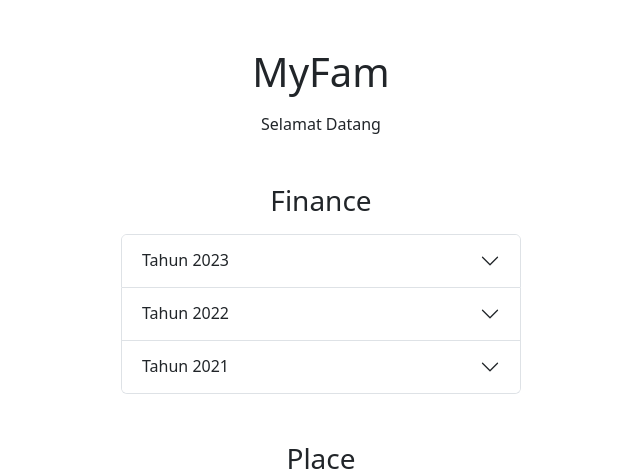
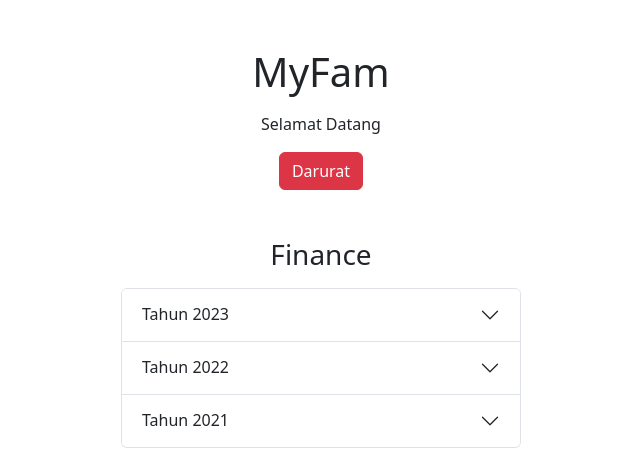
Before and after one commit to nusaniz/myfam.github.io, a plain HTML site: page index.html in a window 1280 px wide. Shown: the top 471 px of the page, without its empty margins (319-959 px from the left). Drawn offline with nearby package versions, Linux system fonts and the light colour scheme.

Commit message:
add darurat fitur

```diff
--- a/index.html
+++ b/index.html
@@ -49,6 +49,10 @@
         iframe {
             margin: 0 auto;
         }
+
+        button.btn.btn-danger {
+    margin: 0 auto;
+}
     </style>
 
     <section id="table">
@@ -63,6 +67,11 @@
                         <h1 class="text-center mt-5">MyFam</h1>
                         <p class="text-center mt-3">Selamat Datang</p>
                     </div>
+
+
+
+                    <!-- Darurat -->
+                    <button type="button" class="btn btn-danger d-flex">Darurat</button>
 
 
 
@@ -272,7 +281,7 @@
                     <!-- Maps -->
                     <h3 class="text-center mt-5">Place</h3>
                     <iframe class="d-flex mt-3"
-                    src="https://www.google.com/maps/d/embed?mid=1TjlHe2liLSOS651U04PacVXt9K366RE&ehbc=2E312F"
+                        src="https://www.google.com/maps/d/embed?mid=1TjlHe2liLSOS651U04PacVXt9K366RE&ehbc=2E312F"
                         max-width="640" height="480"></iframe>
 
 
```
